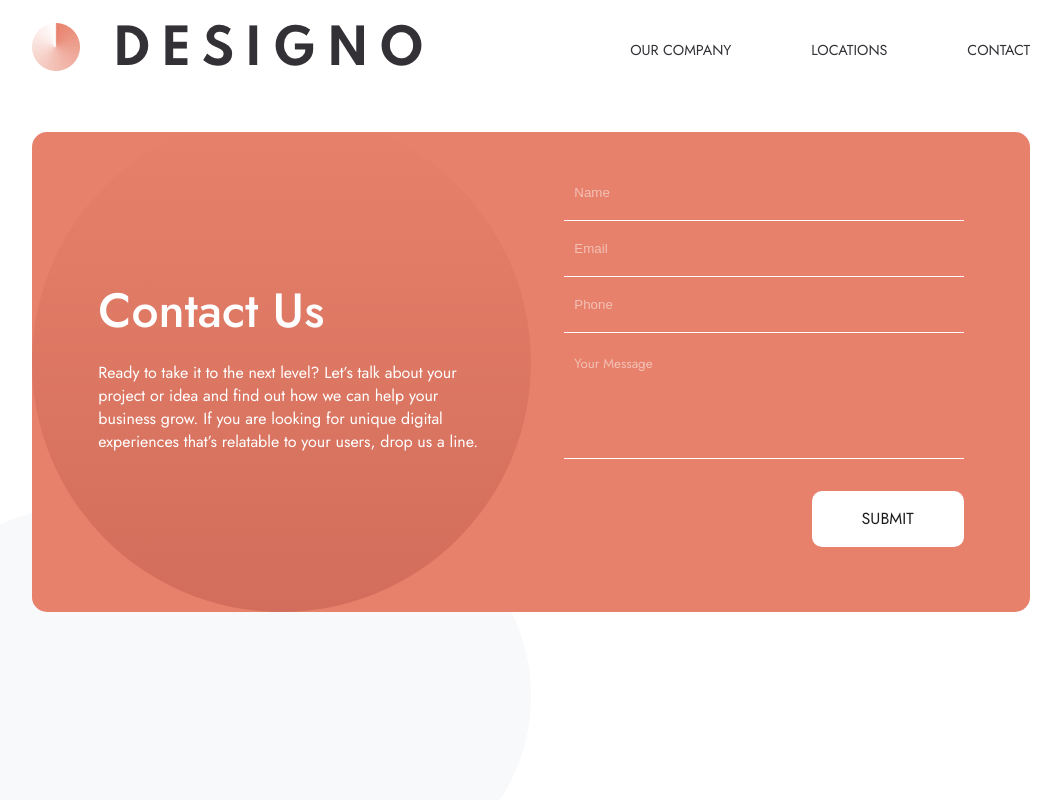
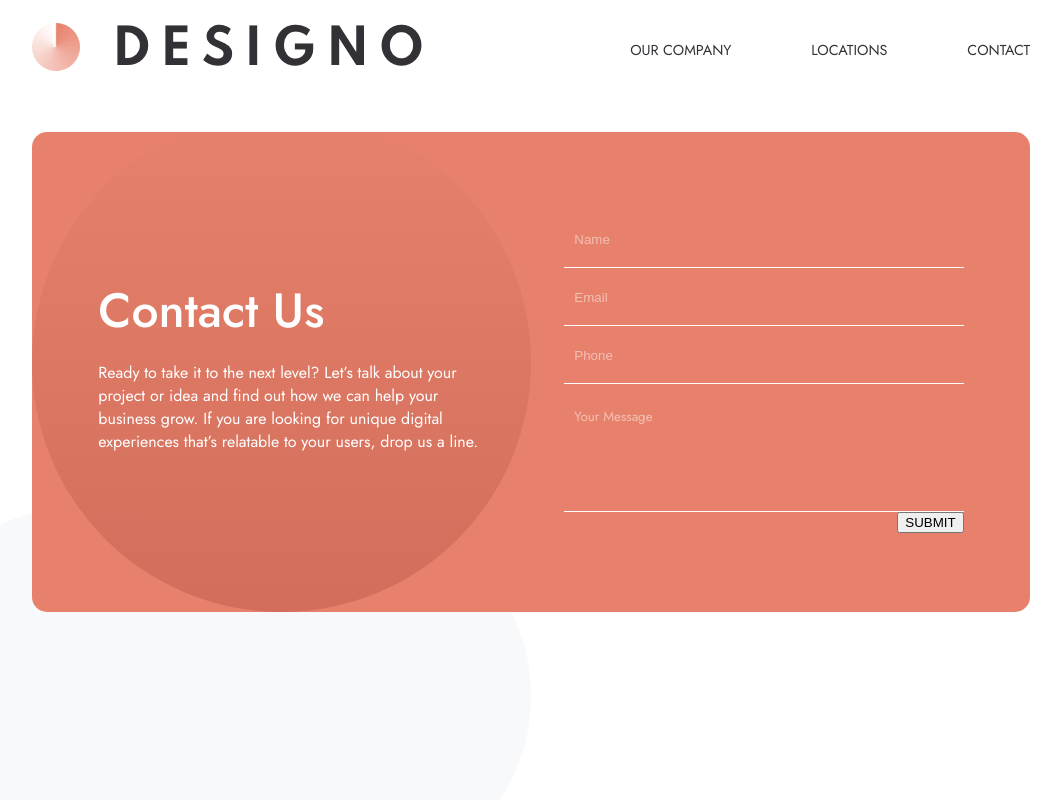
Before and after one commit to SJellen/designo, a Next.js app: page /contact in a window 1280 px wide. Shown: the top 800 px of the page, without its empty margins (109-1170 px from the left). Built offline with nearby package versions, Linux system fonts and the light colour scheme.

Commit message:
work on error messages

```diff
--- a/components/Contact/Hero.js
+++ b/components/Contact/Hero.js
@@ -5,7 +5,7 @@ import Image from 'next/image'
 
 export default function About() {
 
-    const {handleChange, formInfo} = useFormLogic()
+    const {handleChange, formInfo, handleSubmit} = useFormLogic()
 
     return (
         <div className={styles.container}>
@@ -13,25 +13,25 @@ export default function About() {
                <h2>Contact Us</h2>
                 <p>Ready to take it to the next level? Let’s talk about your project or idea and find out how we can help your business grow. If you are looking for unique digital experiences that’s relatable to your users, drop us a line.</p>
             </div>
-            <form className={styles.form} id="form" >
+            <form className={styles.form} id="form" onSubmit={handleSubmit}>
                 <input placeholder="Name" onChange={handleChange} value={formInfo.name} type="text" id="name" name="name" className="name" />
-                    <span className={styles.error}><p>Can't be empty</p>
+                    <span className={styles.error} id="error"><p>Can't be empty</p>
                         <div><Image src="/assets/contact/desktop/icon-error.svg" alt="error icon" width="20" height="20"  /></div>
                     </span>
                 <input placeholder="Email" onChange={handleChange} value={formInfo.email} type="text" id="email" name="email" className="email" />
-                    <span className={styles.error}><p>Can't be empty</p>
+                    <span className={styles.error} id="error"><p>Can't be empty</p>
                         <div><Image src="/assets/contact/desktop/icon-error.svg" alt="error icon" width="20" height="20"  /> </div>
                     </span>
                 <input placeholder="Phone" onChange={handleChange} value={formInfo.phone} type="text" id="phone" className="phone" />
-                    <span className={styles.error}><p>Can't be empty</p>
+                    <span className={styles.error} id="error"><p>Can't be empty</p>
                         <div><Image src="/assets/contact/desktop/icon-error.svg" alt="error icon" width="20" height="20"  /> </div>
                     </span>
 
                 <textarea placeholder="Your Message" onChange={handleChange} value={formInfo.message} type="text" id="message" className="textarea" />
-                    <span className={styles.textareaError}><p>Can't be empty</p>
+                    <span className={styles.textareaError} id="textAreaError"><p>Can't be empty</p>
                         <div><Image src="/assets/contact/desktop/icon-error.svg" alt="error icon" width="20" height="20"  /> </div>
                     </span>
-                    <Link href="/contact"><a>SUBMIT</a></Link>
+                    <button form="form" type="submit">SUBMIT</button>
             </form>
         </div>
     )
--- a/components/Contact/useFormLogic.js
+++ b/components/Contact/useFormLogic.js
@@ -11,6 +11,10 @@ export default function useFormLogic() {
 
     const [formInfo, setFormInfo] = useState(initialForm)
 
+    function errorStyles(element) {
+        document.querySelector(`#${element}`).style.opacity = "1";
+    }
+
     function handleChange(e) {
         setFormInfo({
             ...formInfo,
@@ -18,8 +22,13 @@ export default function useFormLogic() {
         })
     }
 
+    function handleSubmit(e) {
+        e.preventDefault()
+        errorStyles("error")
+    }
+
 
        console.log(formInfo)
 
-    return {handleChange, formInfo}
+    return {handleChange, formInfo, handleSubmit}
 }
--- a/styles/Contact/Hero.module.scss
+++ b/styles/Contact/Hero.module.scss
@@ -65,7 +65,10 @@
         align-items: center;
         justify-content: space-evenly;
         width: 125px;
-        display: none;
+        opacity: 0;
+    }
+    #error {
+        opacity: 1;
     }
     textarea {
         width: 100%;
@@ -97,6 +100,10 @@
         justify-content: space-evenly;
         width: 125px;
         display: none;
+    }
+
+    #textAreaError {
+        opacity: 1;
     }
 
 
```
